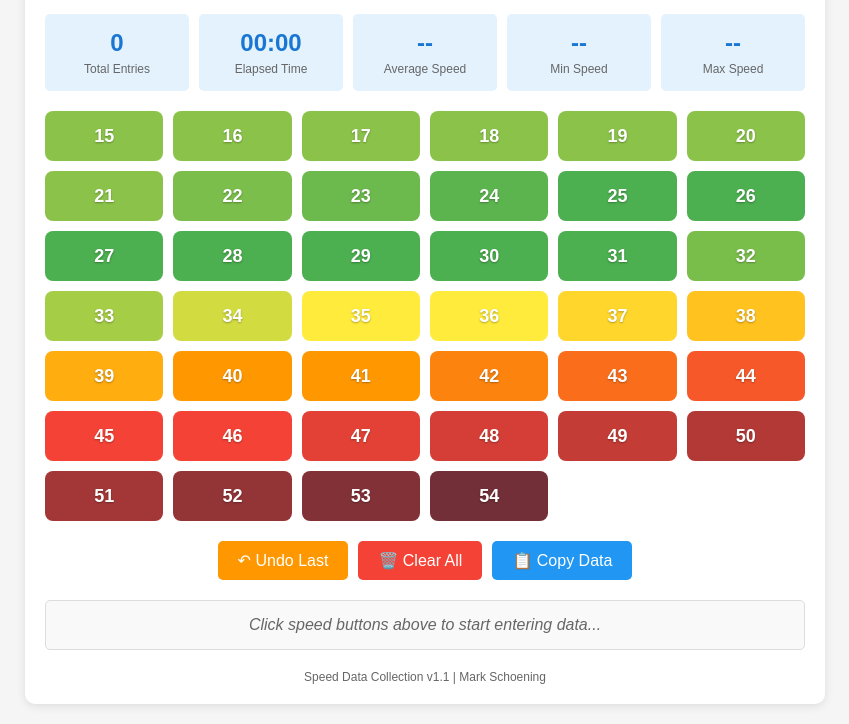
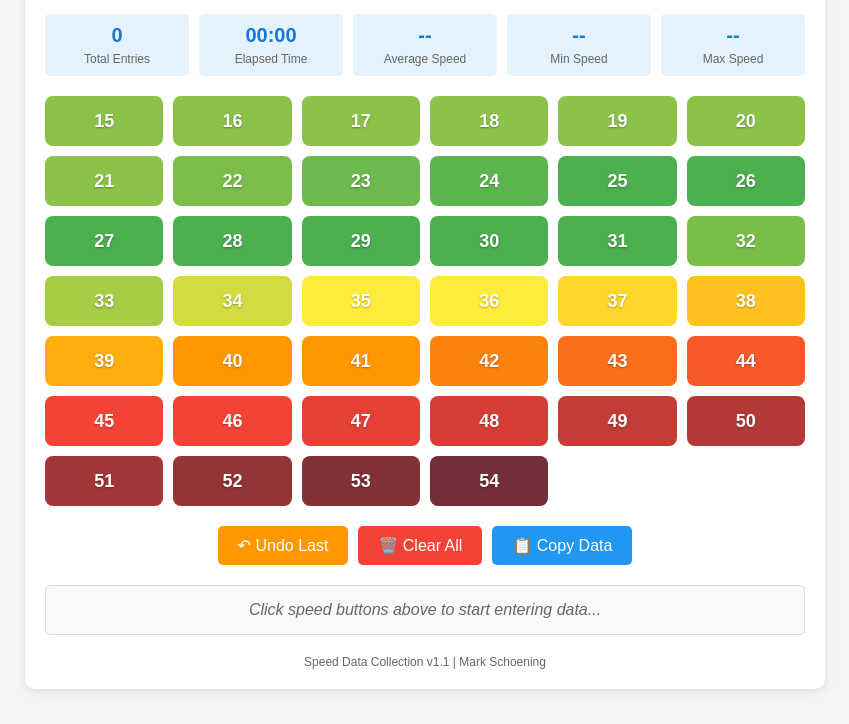
Before and after one commit to MarkSMN/speeddatacollectiontool, a plain HTML site: page index.html in a window 1280 px wide. Shown: the part 118-842 px from the top of the page, without its empty margins (215-1064 px from the left). Drawn offline with Linux system fonts and the light colour scheme.

Commit message:
Update index.html

```diff
--- a/index.html
+++ b/index.html
@@ -118,12 +118,12 @@
         }
         .stat-card {
             background: #e3f2fd;
-            padding: 15px;
+            padding: 10px;
             border-radius: 5px;
             text-align: center;
         }
         .stat-value {
-            font-size: 24px;
+            font-size: 20px;
             font-weight: bold;
             color: #1976D2;
         }
```
